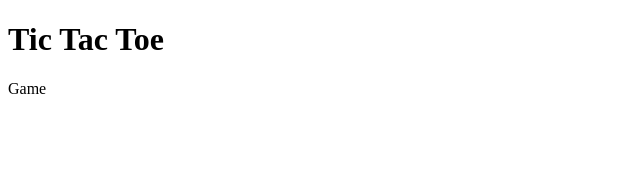
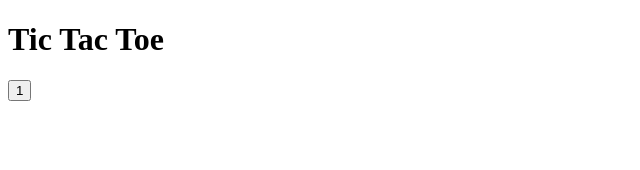
Before and after one commit to NurikBK/tic-tac-tio-game, a React (Create React App) app: page / in a window 1280 px wide. Shown: the top 170 px of the page, without its empty margins (0-640 px from the left). Built offline with nearby package versions, Linux system fonts and the light colour scheme.

Commit message:
Update Game.jsx

```diff
--- a/src/components/Game.jsx
+++ b/src/components/Game.jsx
@@ -1,7 +1,20 @@
 import React from 'react';
+import Board from './Board';
 
 function Game() {
-  return <div>Game</div>;
+  function onClick() {
+
+  }
+  const squares = Array(9);
+
+  function jumpTo() {}
+
+  function renderMoves() {}
+  return (
+    <div>
+      <Board squares={squares} onClick={onClick} />
+    </div>
+  );
 }
 
 export default Game;
```
